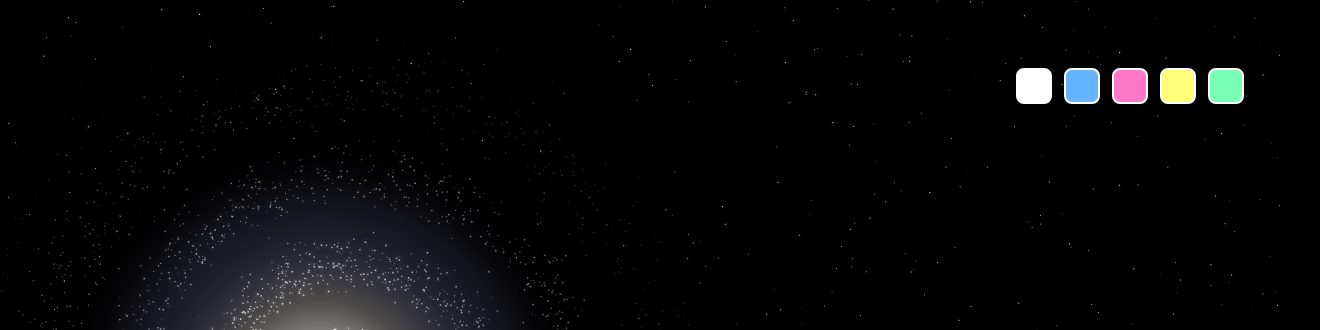
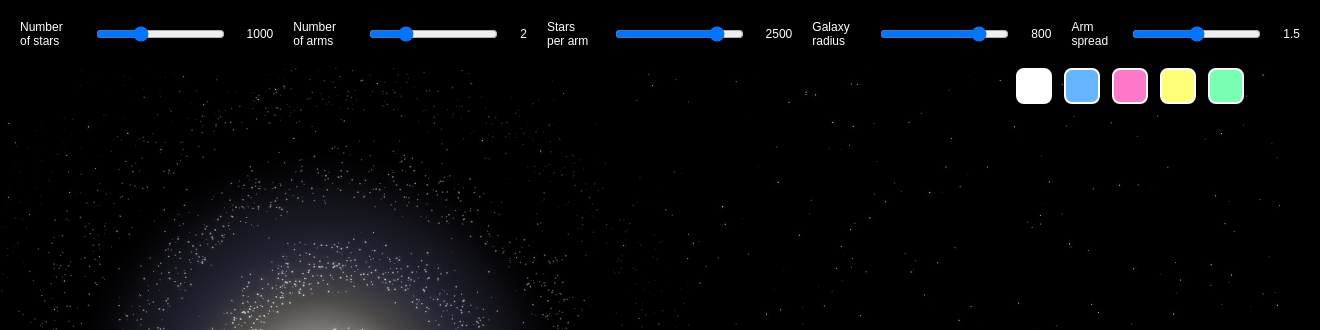
Before and after one commit to MarquesThomasCoding/creative_galaxy, a plain HTML site: page index.html in a window 1280 px wide. Shown: the top 330 px of the page, 1320 px wide, since content can reach past the window. Drawn offline with nearby package versions, Linux system fonts and the light colour scheme.

Commit message:
ADD form

```diff
--- a/index.html
+++ b/index.html
@@ -13,6 +13,27 @@
   <canvas id="backgroundCanvas"></canvas>
   <canvas id="blackholeCanvas"></canvas>
   <canvas id="galaxyCanvas"></canvas>
+  <form>
+    <label for="nbStars">Number of stars</label>
+    <input onchange="updateGalaxyParameters(); nbStarsValue.textContent = nbStars.value;" type="range" name="nbStars" id="nbStars" min="0" max="3000" value="1000" step="200">
+    <span id="nbStarsValue">1000</span>
+
+    <label for="nbArms">Number of arms</label>
+    <input onchange="updateGalaxyParameters(); nbArmsValue.textContent = nbArms.value;" type="range" name="nbArms" id="nbArms" min="0" max="8" value="2" step="1">
+    <span id="nbArmsValue">2</span>
+
+    <label for="starsPerArm">Stars per arm</label>
+    <input onchange="updateGalaxyParameters(); starsPerArmValue.textContent = starsPerArm.value;" type="range" name="starsPerArm" id="starsPerArm" min="0" max="3000" value="2500" step="100">
+    <span id="starsPerArmValue">2500</span>
+
+    <label for="galaxyRadius">Galaxy radius</label>
+    <input onchange="updateGalaxyParameters(); galaxyRadiusValue.textContent = galaxyRadius.value;" type="range" name="galaxyRadius" id="galaxyRadius" min="0" max="1000" value="800" step="100">
+    <span id="galaxyRadiusValue">800</span>
+
+    <label for="armSpread">Arm spread</label>
+    <input onchange="updateGalaxyParameters(); armSpreadValue.textContent = armSpread.value;" type="range" name="armSpread" id="armSpread" min="0" max="3" value="1.5" step="0.1">
+    <span id="armSpreadValue">1.5</span>
+  </form>
   <div class="btn-container">
     <button onclick="initiateExplosion()">💥 Initiate Explosion</button>
     <button onclick="window.location.reload()">Reload</button>
--- a/interstellar.css
+++ b/interstellar.css
@@ -46,6 +46,21 @@ canvas {
   margin-bottom: 20px;
 }
 
+form {
+  position: absolute;
+  top: 0;
+  left: 0;
+  width: 100%;
+  display: flex;
+  align-items: center;
+  gap: 20px;
+  background-color: black;
+  color: white;
+  padding: 20px;
+  font-size: 12px;
+  font-family: 'Arial', sans-serif;
+}
+
 .btn-container {
   position: fixed;
   bottom: 20px;
--- a/interstellar.js
+++ b/interstellar.js
@@ -25,13 +25,18 @@ let galaxyCenter = galaxyWidth / 4;
 let centerX = blackholeWidth / 2;
 let centerY = blackholeHeight / 2;
 
+let nbStars = 1000;
+let nbArms = 2;
+let starsPerArm = 2500;
+let galaxyRadius = 800;
+let armSpread = 1.5;
+
 galaxyCtx.clearRect(0, 0, galaxyWidth, galaxyHeight);
 backgroundCtx.clearRect(0, 0, w, h);
 blackholeCtx.clearRect(0, 0, w, h);
 
 function drawBackgroundStars() {
-    const starsCount = 1000;
-    for (let i = 0; i < starsCount; i++) {
+    for (let i = 0; i < nbStars; i++) {
         const x = Math.random() * w;
         const y = Math.random() * h;
         const alpha = Math.random();
@@ -75,18 +80,13 @@ document.body.appendChild(colorPicker);
 
 // Adapter drawGalaxy pour utiliser la couleur dynamique (centre blanc)
 function drawGalaxy() {
-    const arms = 2;
-    const starsPerArm = 2500;
-    const radius = 800;
-
-    for(let arm = 0; arm < arms; arm++) {
-        const startAngle = (2 * Math.PI / arms) * arm;
+    for(let arm = 0; arm < nbArms; arm++) {
+        const startAngle = (2 * Math.PI / nbArms) * arm;
         for(let star = 1; star < starsPerArm; star++) {
             const decalage = star / starsPerArm;
             const spiralAngle = startAngle + decalage * 4.5 * Math.PI;
-            const armSpread = 1.5;
             const angle = spiralAngle + (Math.random() - 0.5) * armSpread;
-            const distanceFromCenter = radius / starsPerArm * star;
+            const distanceFromCenter = galaxyRadius / starsPerArm * star;
 
             const randomness = decalage * 120;
             const x = galaxyCenter + distanceFromCenter * Math.cos(angle) + (Math.random() - 0.5) * randomness;
@@ -363,3 +363,16 @@ window.addEventListener('mousemove', (e) => {
     }
     updateSpaceshipCursor();
 });
+
+function updateGalaxyParameters() {
+    nbStars = document.getElementById('nbStars').value;
+    nbArms = document.getElementById('nbArms').value;
+    starsPerArm = document.getElementById('starsPerArm').value;
+    galaxyRadius = document.getElementById('galaxyRadius').value;
+    armSpread = document.getElementById('armSpread').value;
+
+    galaxyCtx.clearRect(0, 0, galaxyWidth, galaxyHeight);
+    backgroundCtx.clearRect(0, 0, w, h);
+    drawBackgroundStars();
+    drawGalaxy();
+}
```
